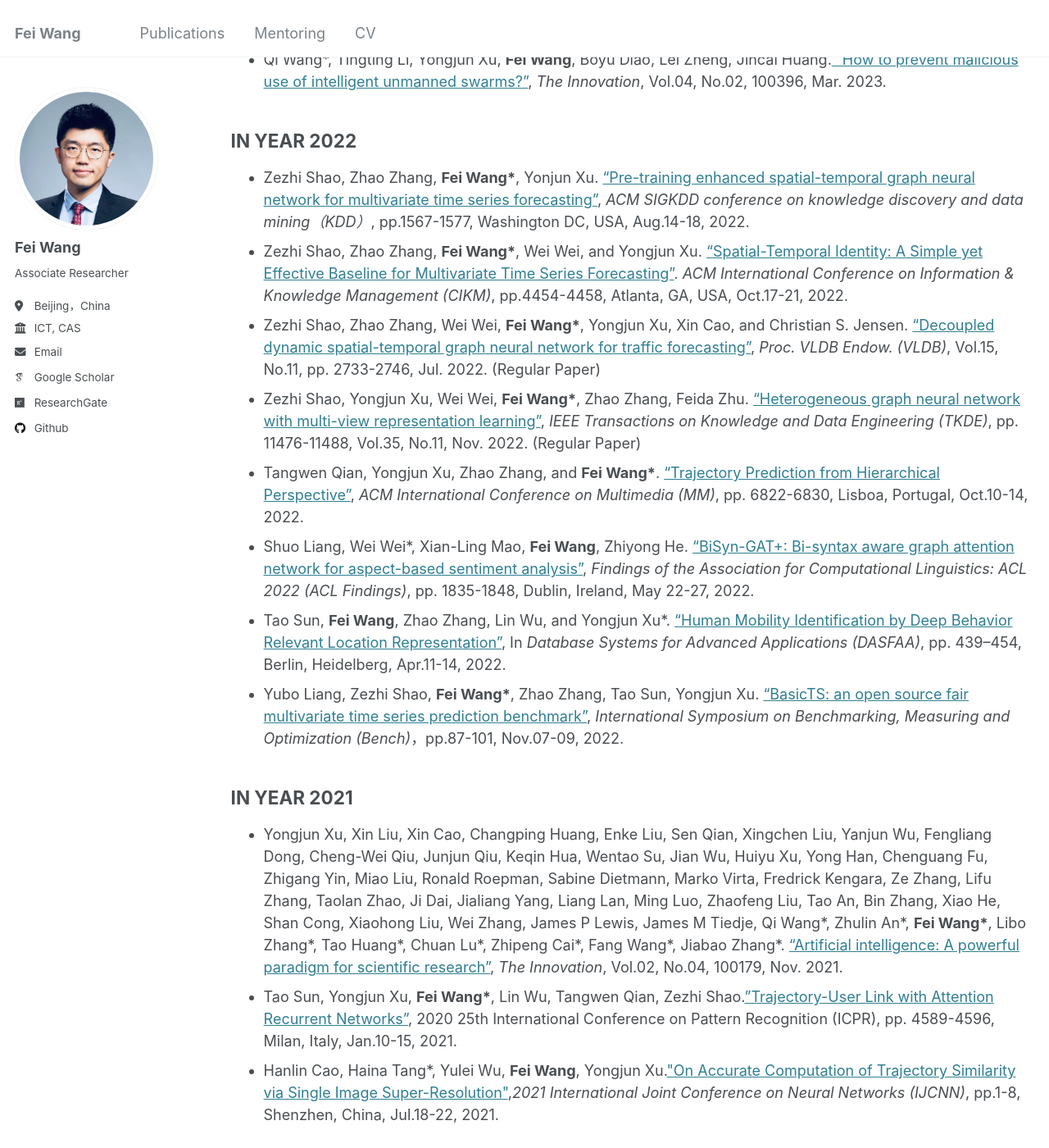
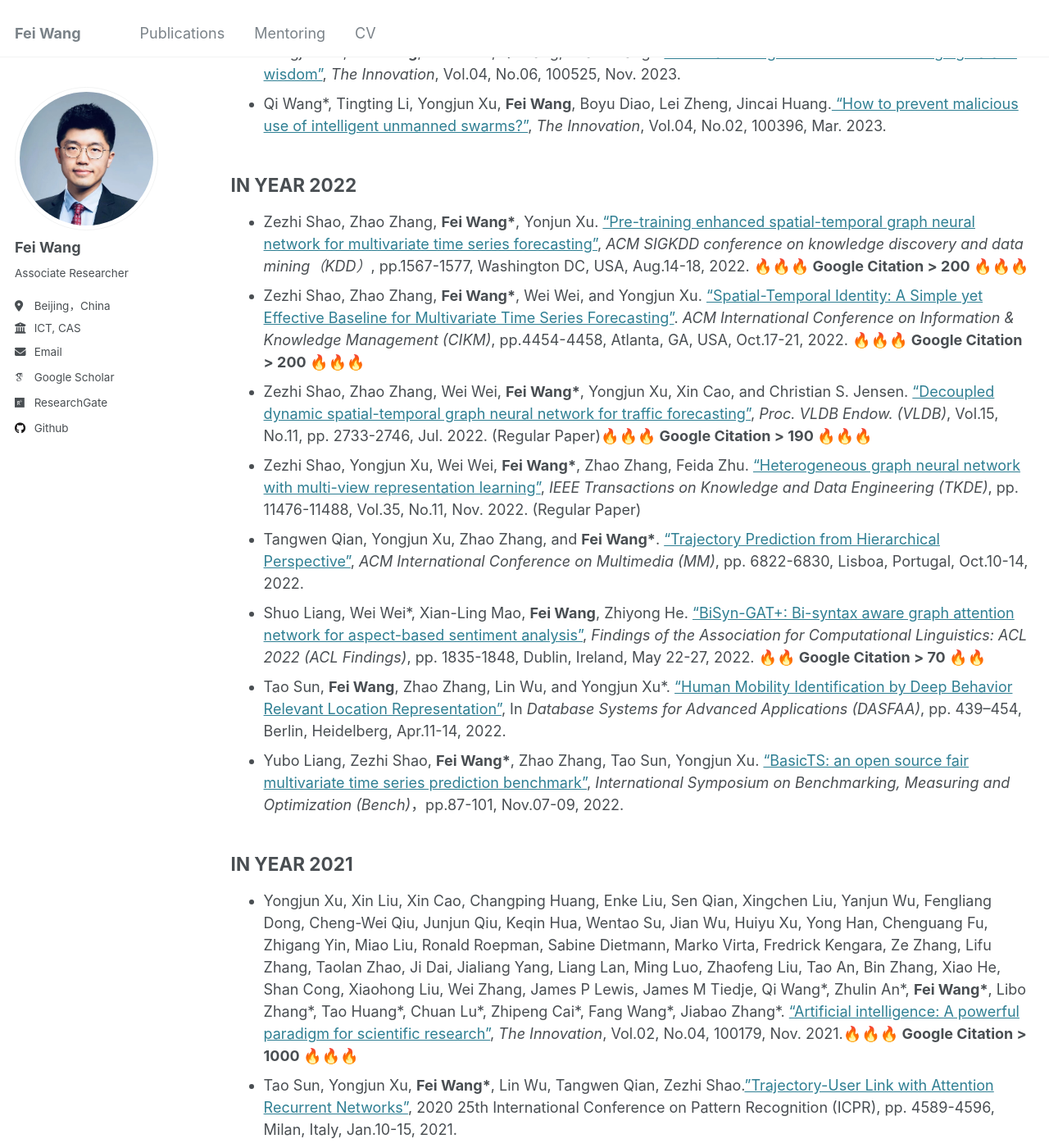
Before and after one commit to finleywang/GestaltCogTeam.github.io, a Jekyll site: the page built from publications.md, in a window 1280 px wide and 1400 px high, scrolled down 2001 px. Shown: the whole window at 82% size. Built offline with Jekyll 4.4.1, drawn with Linux system fonts in a browser that asks for light colours; some web fonts are replaced; some of the changed text lies outside the part shown.

Commit message:
Update publications.md

```diff
--- a/publications.md
+++ b/publications.md
@@ -22,17 +22,17 @@ IN YEAR 2024
 ------
 <ul>
 
-<li>Zezhi Shao, Tangwen Qian, Tao Sun, <b>Fei Wang*</b>, Yongjun Xu*. <a target='new' href='https://www.sciencedirect.com/science/article/pii/S2666675824002017'>“Spatial-temporal large models: A super hub linking multiple scientific areas with artificial intelligence”</a>, <i>The Innovation</i>, Accepted, 100763, Dec. 2024. </li>
+<li>✨Zezhi Shao, Tangwen Qian, Tao Sun, <b>Fei Wang*</b>, Yongjun Xu*. <a target='new' href='https://www.sciencedirect.com/science/article/pii/S2666675824002017'>“Spatial-temporal large models: A super hub linking multiple scientific areas with artificial intelligence”</a>, <i>The Innovation</i>, Accepted, 100763, Dec. 2024. </li>
 
-<li>Yongjun Xu*, <b>Fei Wang*</b>, Tangtang Zhang*. <a target='new' href='http://finleywang.github.io/files/2024_Innovation_AI is reconstructing a new world.pdf'>“Artificial intelligence is restructuring a new world”</a>, <i>The Innovation</i>, Vol.05, No.06, 100725, Nov. 2024. </li>
+<li>✨Yongjun Xu*, <b>Fei Wang*</b>, Tangtang Zhang*. <a target='new' href='http://finleywang.github.io/files/2024_Innovation_AI is reconstructing a new world.pdf'>“Artificial intelligence is restructuring a new world”</a>, <i>The Innovation</i>, Vol.05, No.06, 100725, Nov. 2024. </li>
 
-<li>Zezhi Shao, <b>Fei Wang*</b>, Yongjun Xu*, Wei Wei, Chengqing Yu, Zhao Zhang, Di Yao, Tao Sun, Guangyin Jin, Xin Cao, Gao Cong, Christian S Jensen, Xueqi Cheng*, <a target='new' href='http://finleywang.github.io/files/2024_TKDE_BasicTS.pdf'>“Exploring progress in multivariate time series forecasting: Comprehensive benchmarking and heterogeneity analysis”</a>, <i>IEEE Transactions on Knowledge and Data Engineering (TKDE)</i>, doi: 10.1109/TKDE.2024.3484454, Oct. 2024. (Regular Paper)</li>
+<li>✨Zezhi Shao, <b>Fei Wang*</b>, Yongjun Xu*, Wei Wei, Chengqing Yu, Zhao Zhang, Di Yao, Tao Sun, Guangyin Jin, Xin Cao, Gao Cong, Christian S Jensen, Xueqi Cheng*, <a target='new' href='http://finleywang.github.io/files/2024_TKDE_BasicTS.pdf'>“Exploring progress in multivariate time series forecasting: Comprehensive benchmarking and heterogeneity analysis”</a>, <i>IEEE Transactions on Knowledge and Data Engineering (TKDE)</i>, doi: 10.1109/TKDE.2024.3484454, Oct. 2024. (Regular Paper) 🔥<b> Google Citation > 40 </b>🔥</li>
 
 <li>Weilun Feng, Chuanguang Yang*, Zhulin An*, Libo Huang, Boyu Diao, <b>Fei Wang</b>, and Yongjun Xu. <a target='new' href='http://finleywang.github.io/files/2024_MM_RDD.pdf'>“Relational Diffusion Distillation for Efficient Image Generation”</a>, <i>ACM International Conference on Multimedia (MM)</i>, pp.205-213, Melbourne, VIC, Australia, Oct.28-Nov.01, 2024. </li>
 
 <li>Yinhan Wang, Jiang Wang, Shaoming He*, <b>Fei Wang</b>, Qi Wang. <a target='new' href='http://finleywang.github.io/files/2024_CJA.pdf'>“Swarm intention identification via dynamic distribution probability image”</a>, <i>Chinese Journal of Aeronautics</i>, Vol.37, No. 10, pp.380-392, Oct. 2024. </li>
 
-<li>Tianjie Zhao, Sheng Wang, Chaojun Ouyang, Min Chen, Chenying Liu, Jin Zhang, Long Yu, <b>Fei Wang</b>, Yong Xie, Jun Li, Fang Wang, Sabine Grunwald, Bryan M Wong, Fan Zhang, Zhen Qian, Yongjun Xu, Chengqing Yu, Wei Han, Tao Sun, Zezhi Shao, Tangwen Qian, Zhao Chen, Jiangyuan Zeng, Huai Zhang, Husi Letu, Bing Zhang, Li Wang, Lei Luo, Chong Shi, Hongjun Su, Hongsheng Zhang, Shuai Yin, Ni Huang, Wei Zhao, Nan Li, Chaolei Zheng, Yang Zhou, Changping Huang, Defeng Feng, Qingsong Xu, Yan Wu, Danfeng Hong, Zhenyu Wang, Yinyi Lin, Tangtang Zhang, Prashant Kumar, Antonio Plaza, Jocelyn Chanussot, Jiabao Zhang, Jiancheng Shi, Lizhe Wang*. <a target='new' href='http://finleywang.github.io/files/2024_Innovation_AI Geoscience Review.pdf'>“Artificial intelligence for geoscience: Progress, challenges and perspectives”</a>, <i>The Innovation</i>, Vol.05, No.05, 100691, Sep. 2024. </li>
+<li>Tianjie Zhao, Sheng Wang, Chaojun Ouyang, Min Chen, Chenying Liu, Jin Zhang, Long Yu, <b>Fei Wang</b>, Yong Xie, Jun Li, Fang Wang, Sabine Grunwald, Bryan M Wong, Fan Zhang, Zhen Qian, Yongjun Xu, Chengqing Yu, Wei Han, Tao Sun, Zezhi Shao, Tangwen Qian, Zhao Chen, Jiangyuan Zeng, Huai Zhang, Husi Letu, Bing Zhang, Li Wang, Lei Luo, Chong Shi, Hongjun Su, Hongsheng Zhang, Shuai Yin, Ni Huang, Wei Zhao, Nan Li, Chaolei Zheng, Yang Zhou, Changping Huang, Defeng Feng, Qingsong Xu, Yan Wu, Danfeng Hong, Zhenyu Wang, Yinyi Lin, Tangtang Zhang, Prashant Kumar, Antonio Plaza, Jocelyn Chanussot, Jiabao Zhang, Jiancheng Shi, Lizhe Wang*. <a target='new' href='http://finleywang.github.io/files/2024_Innovation_AI Geoscience Review.pdf'>“Artificial intelligence for geoscience: Progress, challenges and perspectives”</a>, <i>The Innovation</i>, Vol.05, No.05, 100691, Sep. 2024. 🔥🔥<b> Google Citation > 70 </b>🔥🔥</li>
 
 <li>Chengqing Yu,<b>Fei Wang*</b>, Zezhi Shao, Tangwen Qian, Zhao Zhang, Wei Wei, Yongjun Xu. <a target='new' href='http://finleywang.github.io/files/2024_KDD_GinAR.pdf'>“Ginar: An end-to-end multivariate time series forecasting model suitable for variable missing”</a>, <i>ACM SIGKDD conference on knowledge discovery and data mining（KDD）</i>, pp.3989-4000, Barcelona, Spain, Aug.25-29, 2024. </li>
 
@@ -51,7 +51,7 @@ IN YEAR 2023
 
 <li><b>Fei Wang*</b>, Di Yao, Yong Li, Tao Sun, Zhao Zhang. <a target='new' href='http://finleywang.github.io/files/2022_Innovation_AI urban computing.pdf'>“AI-enhanced spatial-temporal data-mining technology: New chance for next-generation urban computing”</a>, <i>The Innovation,</i> Vol.04, No.02, 100405, Mar. 2023.    </li>
 
-<li>Chengqing Yu, <b>Fei Wang*</b>, Zezhi Shao, Tao Sun, Lin Wu, and Yongjun Xu. <a target='new' href='http://finleywang.github.io/files/2023_CIKM_DSFormer.pdf'>“DSformer: A Double Sampling Transformer for Multivariate Time Series Long-term Prediction”</a>, <i>ACM International Conference on Information and Knowledge Management (CIKM)</i>, pp.3062-3072, Birmingham, United Kingdom, Oct.21-25, 2023. </li>
+<li>Chengqing Yu, <b>Fei Wang*</b>, Zezhi Shao, Tao Sun, Lin Wu, and Yongjun Xu. <a target='new' href='http://finleywang.github.io/files/2023_CIKM_DSFormer.pdf'>“DSformer: A Double Sampling Transformer for Multivariate Time Series Long-term Prediction”</a>, <i>ACM International Conference on Information and Knowledge Management (CIKM)</i>, pp.3062-3072, Birmingham, United Kingdom, Oct.21-25, 2023. 🔥🔥<b>Google Citation > 50</b>🔥🔥</li>
 
 <li>Zhao Zhang, Zhanpeng Guan, Fuwei Zhang, Fuzhen Zhuang*, Zhulin An*, <b>Fei Wang</b>, and Yongjun Xu. <a target='new' href='http://finleywang.github.io/files/2023_SIGIR.pdf'>“Weighted Knowledge Graph Embedding”</a>, <i>International ACM SIGIR Conference on Research and Development in Information Retrieval (SIGIR)</i>, pp. 867-877, Taipei, Taiwan, Jul.23-27, USA, 2023. </li>
 
@@ -70,17 +70,17 @@ IN YEAR 2022
 ------
 <ul>
 
-<li>Zezhi Shao, Zhao Zhang, <b>Fei Wang*</b>, Yonjun Xu.  <a target='new' href='[http://finleywang.github.io/files/2022_SIGKDD_STEP.pdf](http://finleywang.github.io/files/2022_SIGKDD_STEP)'>“Pre-training enhanced spatial-temporal graph neural network for multivariate time series forecasting”</a>, <i>ACM SIGKDD conference on knowledge discovery and data mining（KDD）</i>, pp.1567-1577, Washington DC, USA, Aug.14-18, 2022. </li>
+<li>Zezhi Shao, Zhao Zhang, <b>Fei Wang*</b>, Yonjun Xu.  <a target='new' href='[http://finleywang.github.io/files/2022_SIGKDD_STEP.pdf](http://finleywang.github.io/files/2022_SIGKDD_STEP)'>“Pre-training enhanced spatial-temporal graph neural network for multivariate time series forecasting”</a>, <i>ACM SIGKDD conference on knowledge discovery and data mining（KDD）</i>, pp.1567-1577, Washington DC, USA, Aug.14-18, 2022. 🔥🔥🔥<b> Google Citation > 200 </b>🔥🔥🔥</li>
 
-<li>Zezhi Shao, Zhao Zhang, <b>Fei Wang*</b>, Wei Wei, and Yongjun Xu.  <a target='new' href='http://finleywang.github.io/files/2022_CIKM_STID.pdf'>“Spatial-Temporal Identity: A Simple yet Effective Baseline for Multivariate Time Series Forecasting”</a>. <i>ACM International Conference on Information & Knowledge Management (CIKM)</i>, pp.4454-4458, Atlanta, GA, USA, Oct.17-21, 2022. </li>
+<li>Zezhi Shao, Zhao Zhang, <b>Fei Wang*</b>, Wei Wei, and Yongjun Xu.  <a target='new' href='http://finleywang.github.io/files/2022_CIKM_STID.pdf'>“Spatial-Temporal Identity: A Simple yet Effective Baseline for Multivariate Time Series Forecasting”</a>. <i>ACM International Conference on Information & Knowledge Management (CIKM)</i>, pp.4454-4458, Atlanta, GA, USA, Oct.17-21, 2022. 🔥🔥🔥<b> Google Citation > 200 </b>🔥🔥🔥</li>
 
-<li>Zezhi Shao, Zhao Zhang, Wei Wei,  <b>Fei Wang*</b>, Yongjun Xu, Xin Cao, and Christian S. Jensen. <a target='new' href='http://finleywang.github.io/files/2022_VLDB_D2STGNN.pdf'>“Decoupled dynamic spatial-temporal graph neural network for traffic forecasting”</a>, <i>Proc. VLDB Endow. (VLDB)</i>, Vol.15, No.11, pp. 2733-2746, Jul. 2022. (Regular Paper) </li>
+<li>Zezhi Shao, Zhao Zhang, Wei Wei,  <b>Fei Wang*</b>, Yongjun Xu, Xin Cao, and Christian S. Jensen. <a target='new' href='http://finleywang.github.io/files/2022_VLDB_D2STGNN.pdf'>“Decoupled dynamic spatial-temporal graph neural network for traffic forecasting”</a>, <i>Proc. VLDB Endow. (VLDB)</i>, Vol.15, No.11, pp. 2733-2746, Jul. 2022. (Regular Paper)🔥🔥🔥<b> Google Citation > 190 </b>🔥🔥🔥 </li>
 
 <li>Zezhi Shao, Yongjun Xu, Wei Wei, <b>Fei Wang*</b>, Zhao Zhang, Feida Zhu. <a target='new' href='http://finleywang.github.io/files/2022_TKDE_Heterogeneous_Graph_Neural_Network_With_Multi-View_Representation_Learning.pdf'>“Heterogeneous graph neural network with multi-view representation learning”</a>, <i>IEEE Transactions on Knowledge and Data Engineering (TKDE)</i>, pp. 11476-11488, Vol.35, No.11, Nov. 2022. (Regular Paper)</li>
 
 <li> Tangwen Qian, Yongjun Xu, Zhao Zhang, and <b>Fei Wang*</b>. <a target='new' href='[http://finleywang.github.io/files/2022_ACMMM_Trajectory Prediction from Hierarchical Perspective.pdf](http://finleywang.github.io/files/2022_ACMMM_Trajectory)'>“Trajectory Prediction from Hierarchical Perspective”</a>, <i>ACM International Conference on Multimedia (MM)</i>, pp. 6822-6830, Lisboa, Portugal, Oct.10-14, 2022. </li>
 
-<li>Shuo Liang, Wei Wei*, Xian-Ling Mao, <b>Fei Wang</b>, Zhiyong He. <a target='new' href='http://finleywang.github.io/files/2022_findings-acl_BiSyn-GAT+.pdf'>“BiSyn-GAT+: Bi-syntax aware graph attention network for aspect-based sentiment analysis”</a>, <i>Findings of the Association for Computational Linguistics: ACL 2022 (ACL Findings)</i>, pp. 1835-1848, Dublin, Ireland, May 22-27, 2022. </li>
+<li>Shuo Liang, Wei Wei*, Xian-Ling Mao, <b>Fei Wang</b>, Zhiyong He. <a target='new' href='http://finleywang.github.io/files/2022_findings-acl_BiSyn-GAT+.pdf'>“BiSyn-GAT+: Bi-syntax aware graph attention network for aspect-based sentiment analysis”</a>, <i>Findings of the Association for Computational Linguistics: ACL 2022 (ACL Findings)</i>, pp. 1835-1848, Dublin, Ireland, May 22-27, 2022. 🔥🔥<b> Google Citation > 70 </b>🔥🔥</li>
 
 <li>Tao Sun, <b>Fei Wang</b>, Zhao Zhang, Lin Wu, and Yongjun Xu*. <a target='new' href='http://finleywang.github.io/files/2022_DASFAA_Trajectory Representation Learning.pdf'>“Human Mobility Identification by Deep Behavior Relevant Location Representation”</a>, In <i>Database Systems for Advanced Applications (DASFAA)</i>, pp. 439–454, Berlin, Heidelberg, Apr.11-14, 2022. </li>
 
@@ -92,7 +92,7 @@ IN YEAR 2021
 ------
 <ul>
 
-<li>Yongjun Xu, Xin Liu, Xin Cao, Changping Huang, Enke Liu, Sen Qian, Xingchen Liu, Yanjun Wu, Fengliang Dong, Cheng-Wei Qiu, Junjun Qiu, Keqin Hua, Wentao Su, Jian Wu, Huiyu Xu, Yong Han, Chenguang Fu, Zhigang Yin, Miao Liu, Ronald Roepman, Sabine Dietmann, Marko Virta, Fredrick Kengara, Ze Zhang, Lifu Zhang, Taolan Zhao, Ji Dai, Jialiang Yang, Liang Lan, Ming Luo, Zhaofeng Liu, Tao An, Bin Zhang, Xiao He, Shan Cong, Xiaohong Liu, Wei Zhang, James P Lewis, James M Tiedje, Qi Wang*, Zhulin An*, <b>Fei Wang*</b>, Libo Zhang*, Tao Huang*, Chuan Lu*, Zhipeng Cai*, Fang Wang*, Jiabao Zhang*. <a target='new' href='http://finleywang.github.io/files/2021_Innvation_AI Review.pdf'>“Artificial intelligence: A powerful paradigm for scientific research”</a>, <i>The Innovation</i>, Vol.02, No.04, 100179, Nov. 2021. </li>
+<li>Yongjun Xu, Xin Liu, Xin Cao, Changping Huang, Enke Liu, Sen Qian, Xingchen Liu, Yanjun Wu, Fengliang Dong, Cheng-Wei Qiu, Junjun Qiu, Keqin Hua, Wentao Su, Jian Wu, Huiyu Xu, Yong Han, Chenguang Fu, Zhigang Yin, Miao Liu, Ronald Roepman, Sabine Dietmann, Marko Virta, Fredrick Kengara, Ze Zhang, Lifu Zhang, Taolan Zhao, Ji Dai, Jialiang Yang, Liang Lan, Ming Luo, Zhaofeng Liu, Tao An, Bin Zhang, Xiao He, Shan Cong, Xiaohong Liu, Wei Zhang, James P Lewis, James M Tiedje, Qi Wang*, Zhulin An*, <b>Fei Wang*</b>, Libo Zhang*, Tao Huang*, Chuan Lu*, Zhipeng Cai*, Fang Wang*, Jiabao Zhang*. <a target='new' href='http://finleywang.github.io/files/2021_Innvation_AI Review.pdf'>“Artificial intelligence: A powerful paradigm for scientific research”</a>, <i>The Innovation</i>, Vol.02, No.04, 100179, Nov. 2021.🔥🔥🔥<b> Google Citation > 1000 </b>🔥🔥🔥 </li>
 
 <li>Tao Sun, Yongjun Xu, <b>Fei Wang*</b>, Lin Wu, Tangwen Qian, Zezhi Shao.<a target='new' href='http://finleywang.github.io/files/2021_ICPR_Trajectory_User_Link_with_Attention_Recurrent_Networks.pdf'>”Trajectory-User Link with Attention Recurrent Networks”</a>, 2020 25th International Conference on Pattern Recognition (ICPR), pp. 4589-4596, Milan, Italy, Jan.10-15, 2021.</li>
 
```
